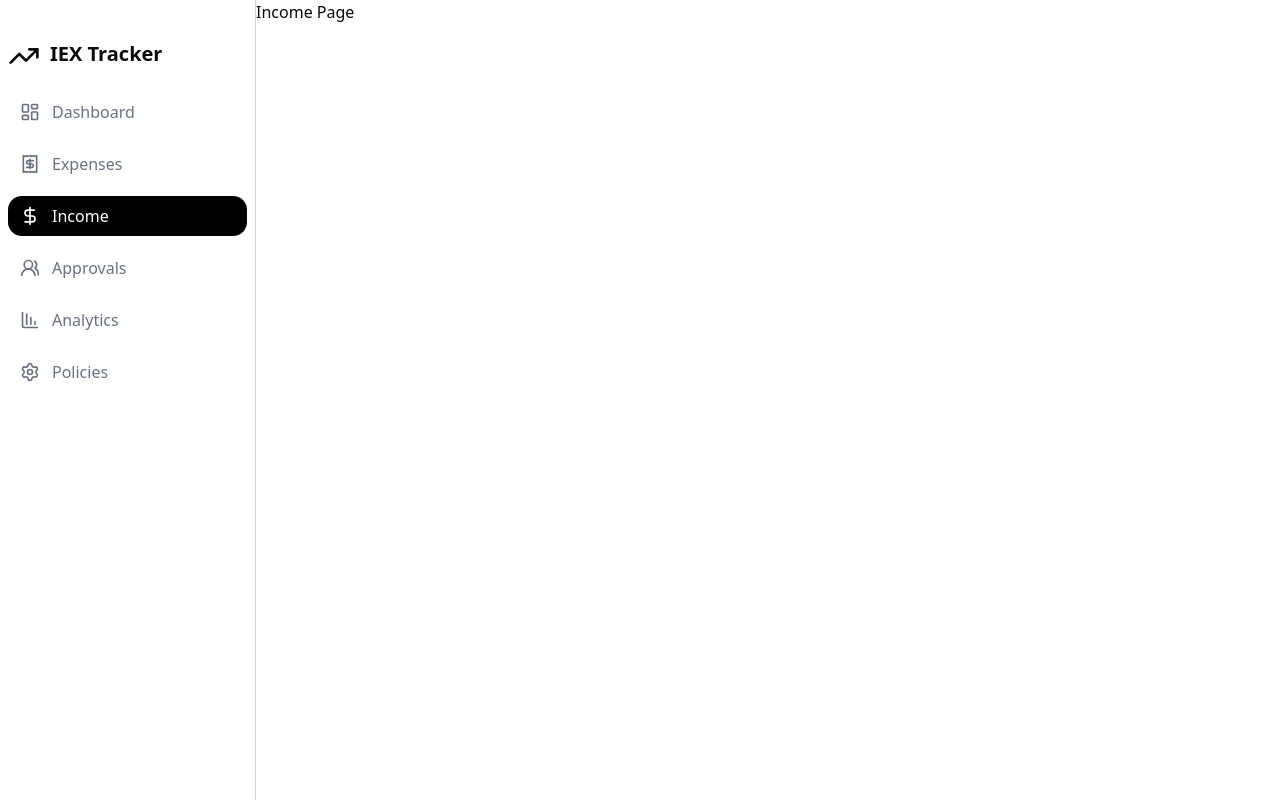
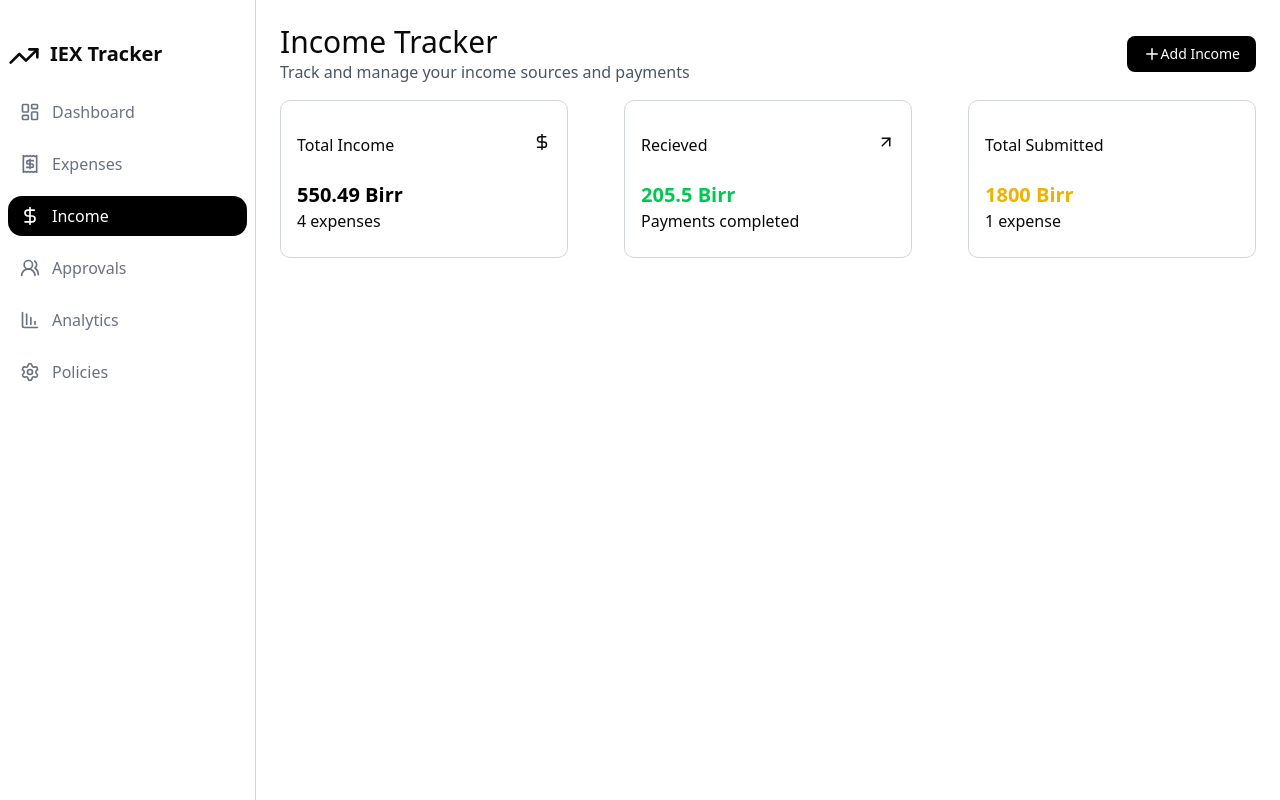
Before and after one commit to snoppycoder/deployiex, a Next.js app: page /income in a window 1280 px wide. Built offline with nearby package versions, Linux system fonts and the light colour scheme.

Commit message:
starter for the branch

```diff
--- a/app/component/expense-card.tsx
+++ b/app/component/expense-card.tsx
@@ -22,7 +22,7 @@ export default function ExpenseCard({
       ? "text-green-500"
       : "text-black";
   return (
-    <div className="w-64 px-4 py-6 flex flex-col border border-gray-300 rounded-lg hover:shadow-lg gap-y-4">
+    <div className="w-48 lg:w-64 xl:w-72 md:56 px-4 py-6 flex flex-col border border-gray-300 rounded-lg hover:shadow-lg gap-y-4">
       <div className="w-full py-2 flex justify-between items-start">
         {title}
         <div className={`${isLogo} ? "block" : "hidden" `}>{Logo}</div>
--- a/app/income/page.tsx
+++ b/app/income/page.tsx
@@ -1,3 +1,49 @@
+import { ArrowUpRight, DollarSign, Plus, Receipt } from "lucide-react";
+import ExpenseCard from "../component/expense-card";
+
 export default function Income() {
-  return <div>Income Page</div>;
+  return (
+    <div className="h-full w-full flex flex-col p-6 pb-2 md:pt-6 gap-4">
+      <div className="w-full flex items-center justify-between">
+        <div>
+          <h1 className="text-2xl sm:text-3xl">Income Tracker</h1>
+          <span className="font-extralight text-gray-600 ">
+            Track and manage your income sources and payments
+          </span>
+        </div>
+        <div className="flex gap-x-2.5">
+          <button
+            data-slot="button"
+            className="inline-flex items-center justify-center whitespace-nowrap rounded-md text-sm font-medium transition-all disabled:opacity-50 outline-none focus-visible:border-ring focus-visible:ring-ring/50 focus-visible:ring-[3px] aria-invalid:ring-destructive/20 dark:aria-invalid:ring-destructive/40 aria-invalid:border-destructive cursor-pointer bg-black hover:bg-black/90 h-9 px-4 py-2   text-white"
+          >
+            <Plus size={18} /> Add Income
+          </button>
+        </div>
+      </div>
+      <div className="w-full flex flex-col md:flex-row gap-y-2.5 justify-between">
+        <ExpenseCard
+          title={"Total Income"}
+          amount={550.49}
+          detail={"4 expenses"}
+          type={"Total"}
+          isLogo={true}
+          Logo={<DollarSign size={18} />}
+        />
+        <ExpenseCard
+          title={"Recieved"}
+          amount={205.5}
+          detail={"Payments completed"}
+          type={"Approved"}
+          isLogo={true}
+          Logo={<ArrowUpRight size={18} />}
+        />
+        <ExpenseCard
+          title={"Total Submitted"}
+          amount={1800}
+          detail={"1 expense"}
+          type={"Pending"}
+        />
+      </div>
+    </div>
+  );
 }
```
